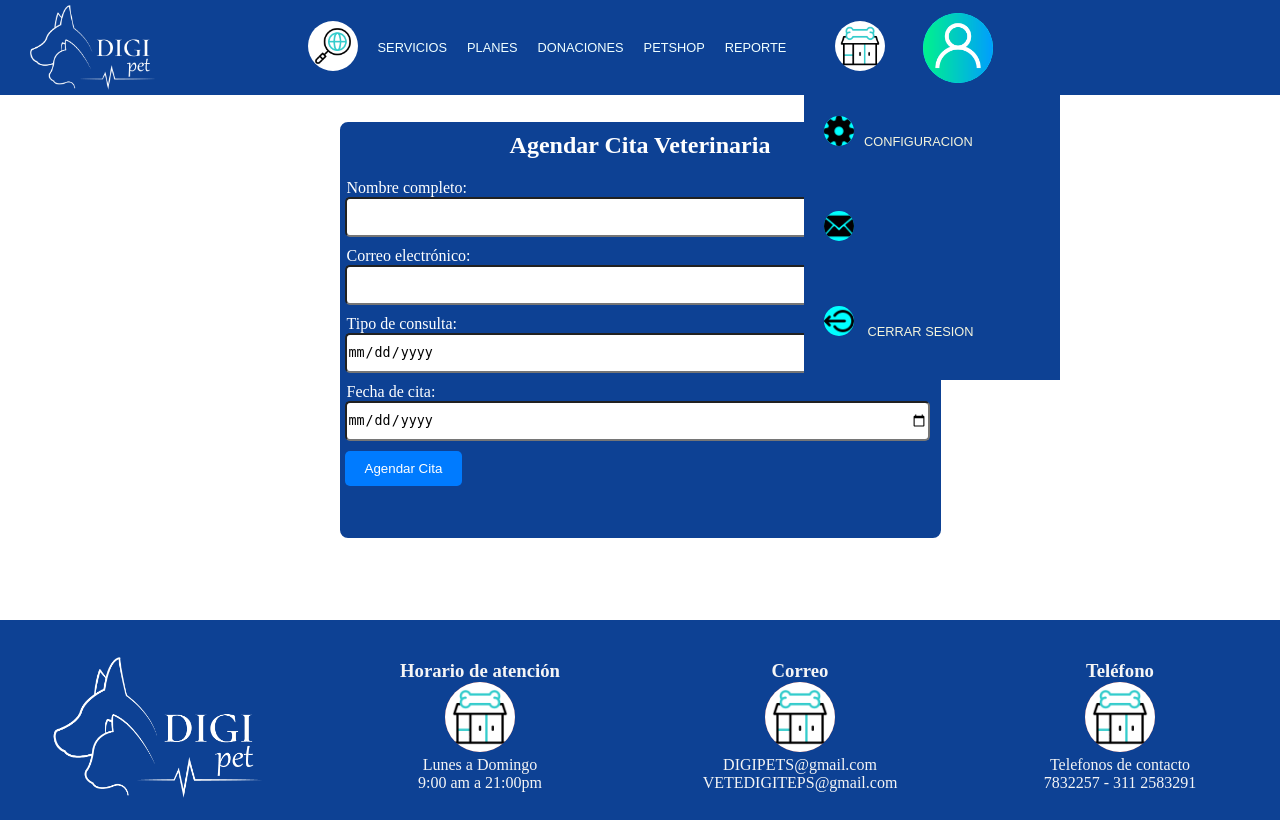
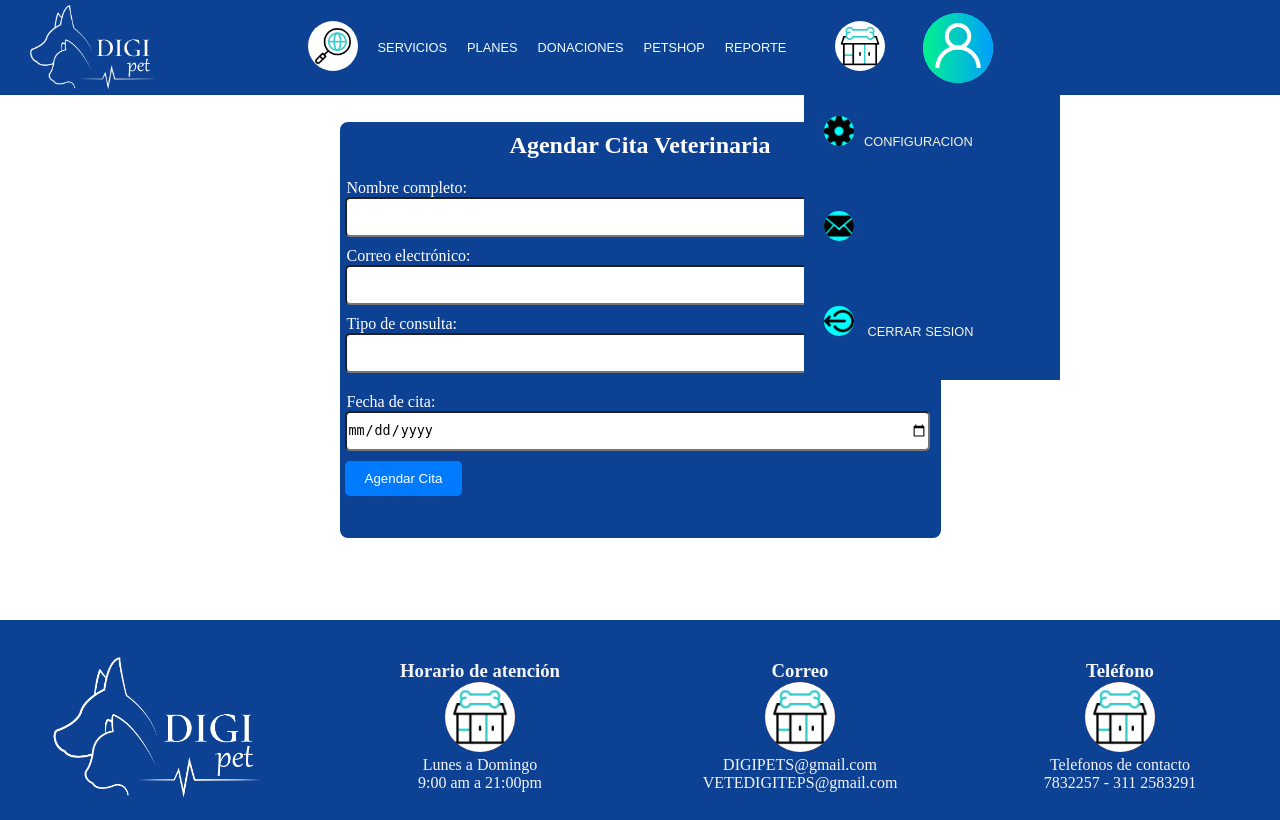
Before and after one commit to Gabrrera/Proyecto-Digipets, a PHP site: page /php/procesarCita.php in a window 1280 px wide. Run offline with PHP 8.4, Linux system fonts and the light colour scheme.

Commit message:
pruebas 2

```diff
--- a/css/estiloProcesarCita.css
+++ b/css/estiloProcesarCita.css
@@ -43,7 +43,7 @@ form {
     margin-bottom: 10px;
 }
 
-#campoEspecialistaFormProgramarCita{
+#campoConsultaFormProgramarCita{
     width: 585px;
     height: 40px;
     margin: 0 10px 0 5px;
--- a/php/procesarCita.php
+++ b/php/procesarCita.php
@@ -133,7 +133,7 @@ $conexion = conn();
                 <input type="email" class="campoFormularioProgramarCita" name="Email" required>
 
                 <label  class="titulos">Tipo de consulta:</label>
-                <input type="date" id="campoFechaFormProgramarCita" name="FechaConsulta" required>
+                <input type="form" id="campoConsultaFormProgramarCita" name="FechaConsulta" required>
 
                 <label  class="titulos">Fecha de cita:</label>
                 <input type="date" id="campoFechaFormProgramarCita" name="FechaConsulta" required>
```
